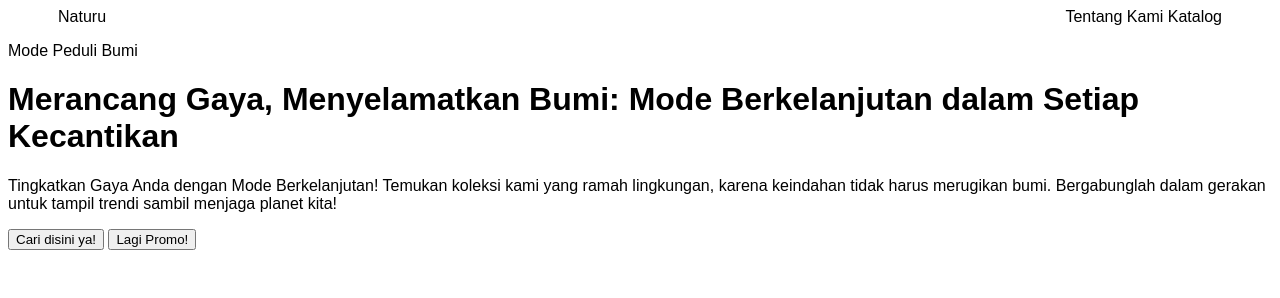
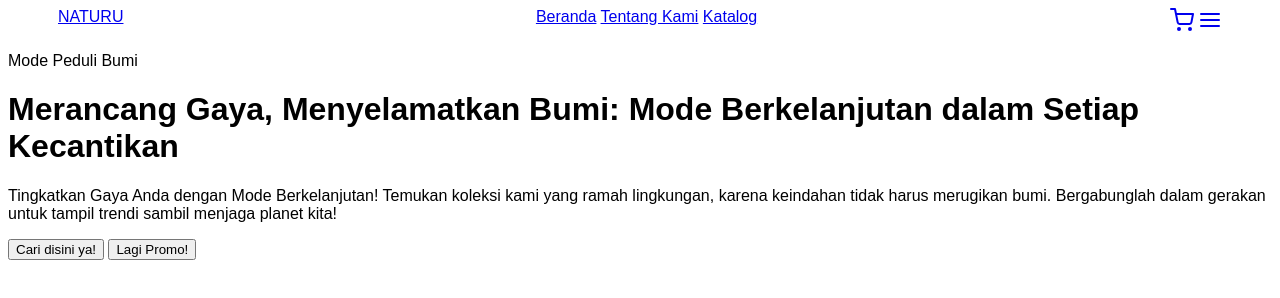
Before and after one commit to Kampus-Merdeka-Software-Engineering/fe-semarang-4, a plain HTML site: page index.html in a window 1280 px wide. Drawn offline with nearby package versions, Linux system fonts and the light colour scheme; a web font is replaced by a local one.

Commit message:
Update index.html
kalau mau ngelanjutin, copy sampek my javascript aja

```diff
--- a/index.html
+++ b/index.html
@@ -1,7 +1,23 @@
 <!DOCTYPE html>
 <html lang="en">
   <head>
-    <title>Naturu</title>
+    <meta charset="UTF-8" />
+    <meta http-equiv="X-UA-Compatible" content="IE=edge" />
+    <meta name="viewport" content="width=device-width, initial-scale=1.0" />
+    <title>NATURU</title>
+
+    <!-- Fonts -->
+    <link rel="preconnect" href="https://fonts.googleapis.com" />
+    <link rel="preconnect" href="https://fonts.gstatic.com" crossorigin />
+    <link
+      href="https://fonts.googleapis.com/css2?family=Plus+Jakarta+Sans:ital,wght@0,200;0,300;0,400;0,700;1,500;1,700&display=swap"
+      rel="stylesheet"
+    />
+
+    <!-- Feather Icons -->
+    <script src="https://unpkg.com/feather-icons"></script>
+
+    <!-- My Style -->
     <link rel="stylesheet" href="style.css" />
     <link
       rel="stylesheet"
@@ -9,15 +25,33 @@
     />
   </head>
   <body>
-    <header class="header">
-      <nav class="navbar">
-        <a class="listnav" href="/home/">Naturu</a>
-        <div>
-          <a class="listnav" href="/gallery/">Tentang Kami</a>
-          <a class="listnav" href="/contact/">Katalog</a>
-        </div>
-      </nav>
-    </header>
+    <!-- Navbar start -->
+    <nav class="navbar">
+      <a href="#" class="navbar-logo">NATURU</a>
+
+      <div class="navbar-nav">
+        <a href="#home">Beranda</a>
+        <a href="#about">Tentang Kami</a>
+        <a href="#catalog">Katalog</a>
+      </div>
+
+      <div class="navbar-extra">
+        <a href="#" id="shopping-cart"><i data-feather="shopping-cart"></i></a>
+        <a href="#" id="hamburger-menu"><i data-feather="menu"></i></a>
+      </div>
+    </nav>
+    <!-- Navbar end -->
+
+    <!-- Feather Icons -->
+    <script>
+      feather.replace();
+    </script>
+
+    <!--My Javascript-->
+    <script src="js/script.js"></script>
+  </body>
+</html>
+
 
     <p>Mode Peduli Bumi</p>
     <h1>
```
